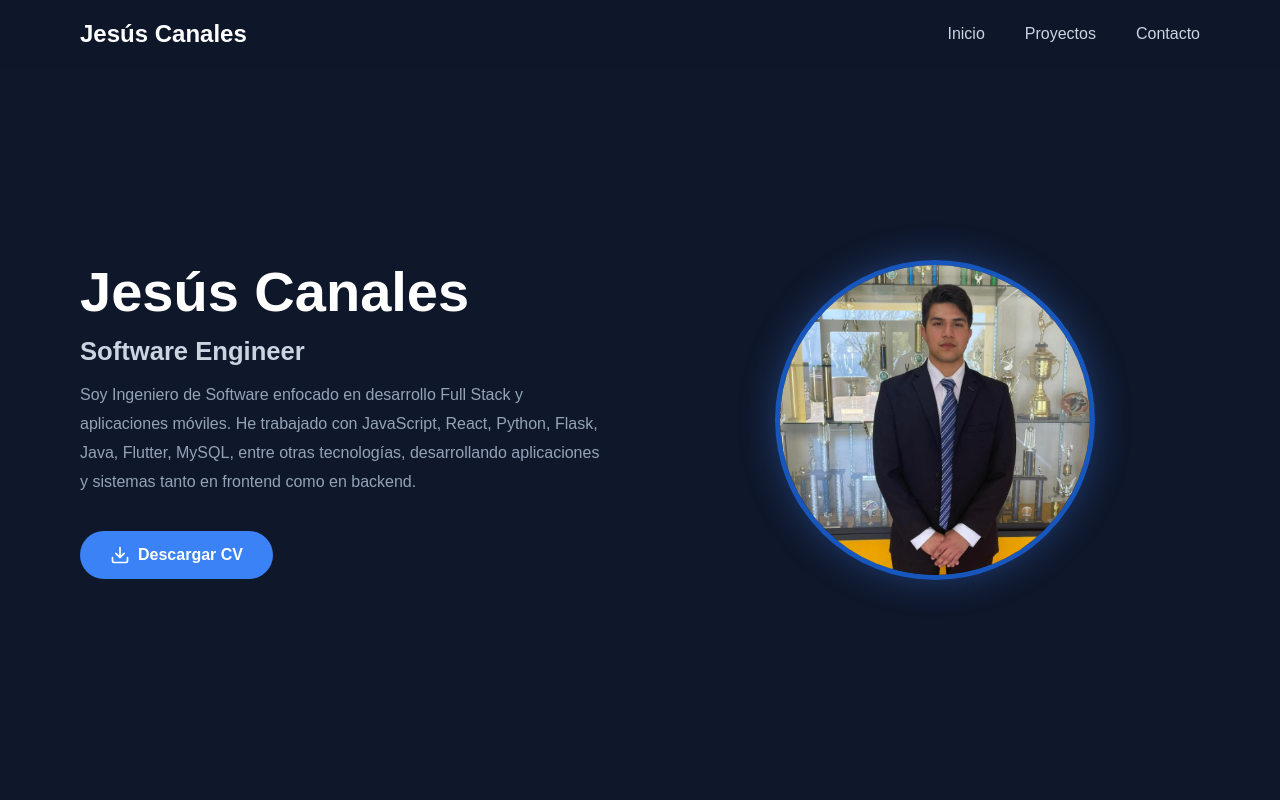
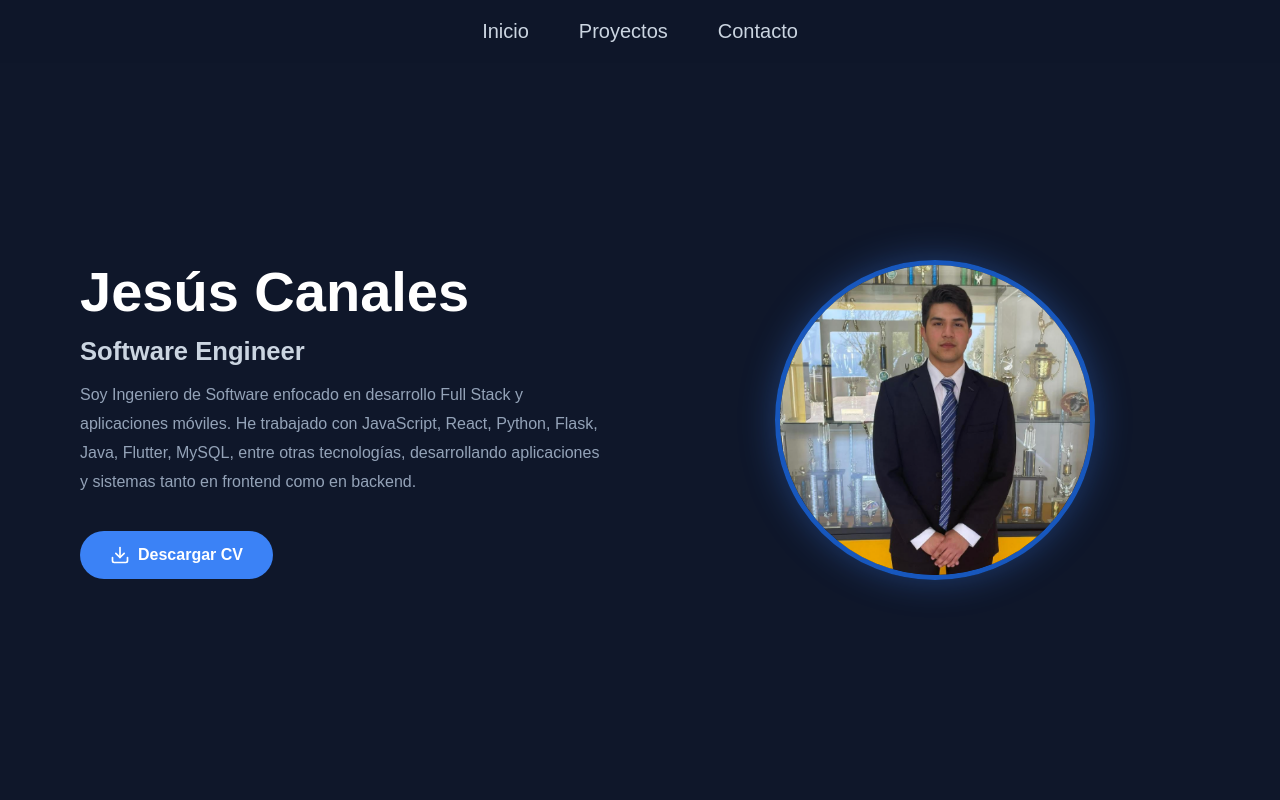
Before and after one commit to JesusCanales02/Portafolio, a React (Vite) app: page / in a window 1280 px wide. Shown: the top 800 px of the page. Built offline with nearby package versions, Linux system fonts and the light colour scheme.

Commit message:
Se movio los titulos del navBar en el centro para eliminar el nombre repetitivo

```diff
--- a/src/componentes/Navbar/Navbar.css
+++ b/src/componentes/Navbar/Navbar.css
@@ -1,18 +1,20 @@
-/* --- CONFIGURACIÓN PRINCIPAL DE LA BARRA --- */
 .navbar {
     position: fixed;
+    top: 0;
     left: 0;
-    top: 0;
     width: 100%;
+
     display: flex;
-    justify-content: space-between;
+    justify-content: center;
     align-items: center;
+
     padding: 20px 80px;
+
     background-color: rgba(15, 23, 42, 0.90);
     backdrop-filter: blur(10px);
+
     z-index: 1000;
     box-sizing: border-box;
-    animation: navbarDown 0.6s ease-out;
 }
 
 .logo {
@@ -24,7 +26,8 @@
 
 .nav-links {
     display: flex;
-    gap: 40px;
+    gap: 50px;
+
     list-style: none;
     margin: 0;
     padding: 0;
@@ -32,15 +35,18 @@
 
 .nav-links a {
     text-decoration: none;
+
     color: #cbd5e1;
+    font-size: 20px;
     font-weight: 500;
-    transition: 0.3s;
+
+    transition: 0.3s ease;
 }
 
 .nav-links a:hover {
-    color: #ffffff;
+    color: white;
+    transform: translateY(-2px);
 }
-
 @keyframes navbarDown {
     from {
         opacity: 0;
--- a/src/componentes/Navbar/Navbar.jsx
+++ b/src/componentes/Navbar/Navbar.jsx
@@ -1,25 +1,23 @@
 import "./Navbar.css";
+
 function Navbar() {
-    return(
-        <>
+    return (
         <nav className="navbar">
-            <h2 className="logo">Jesús Canales</h2>
-
             <ul className="nav-links">
                 <li>
                     <a href="#home">Inicio</a>
                 </li>
+
                 <li>
                     <a href="#projects">Proyectos</a>
                 </li>
+
                 <li>
                     <a href="#contact">Contacto</a>
                 </li>
             </ul>
         </nav>
-        </>
-    )
-
+    );
 }
 
-export default Navbar
+export default Navbar;
```
